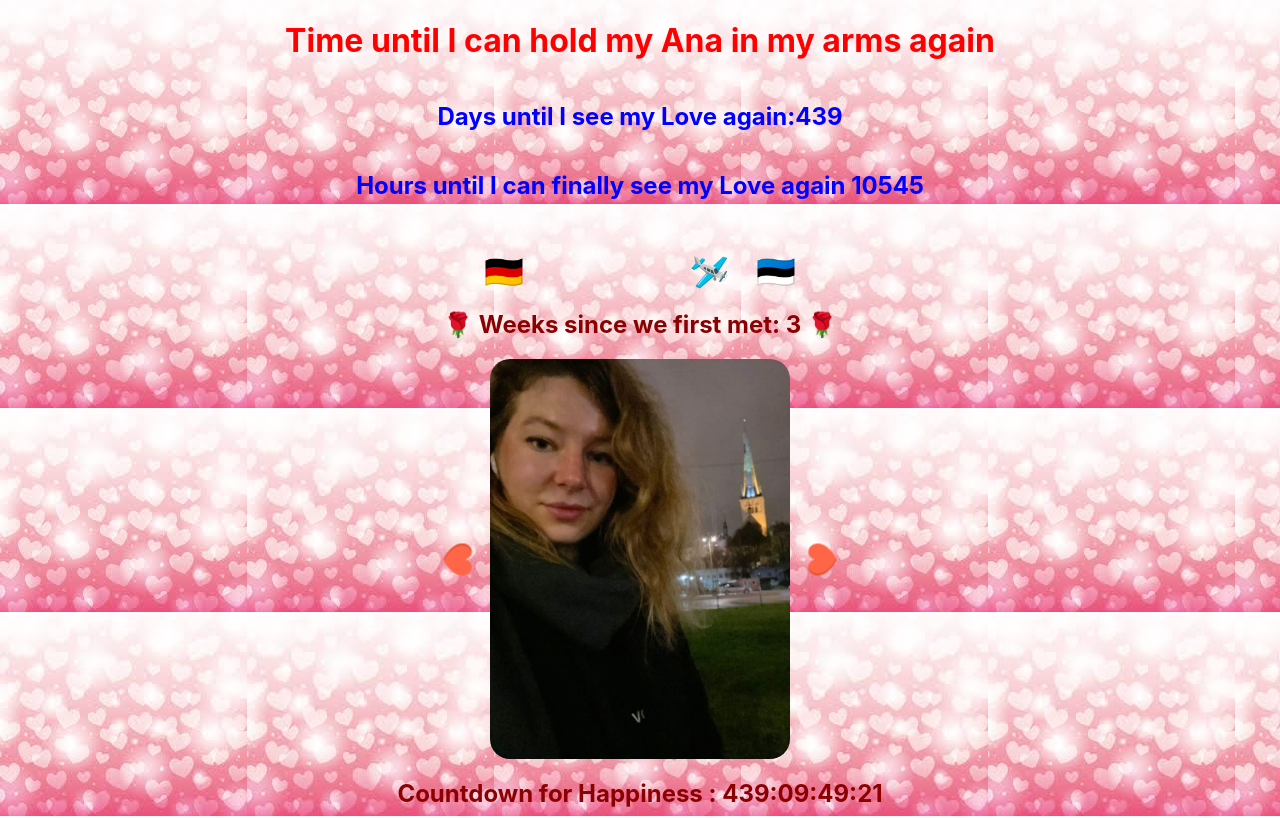
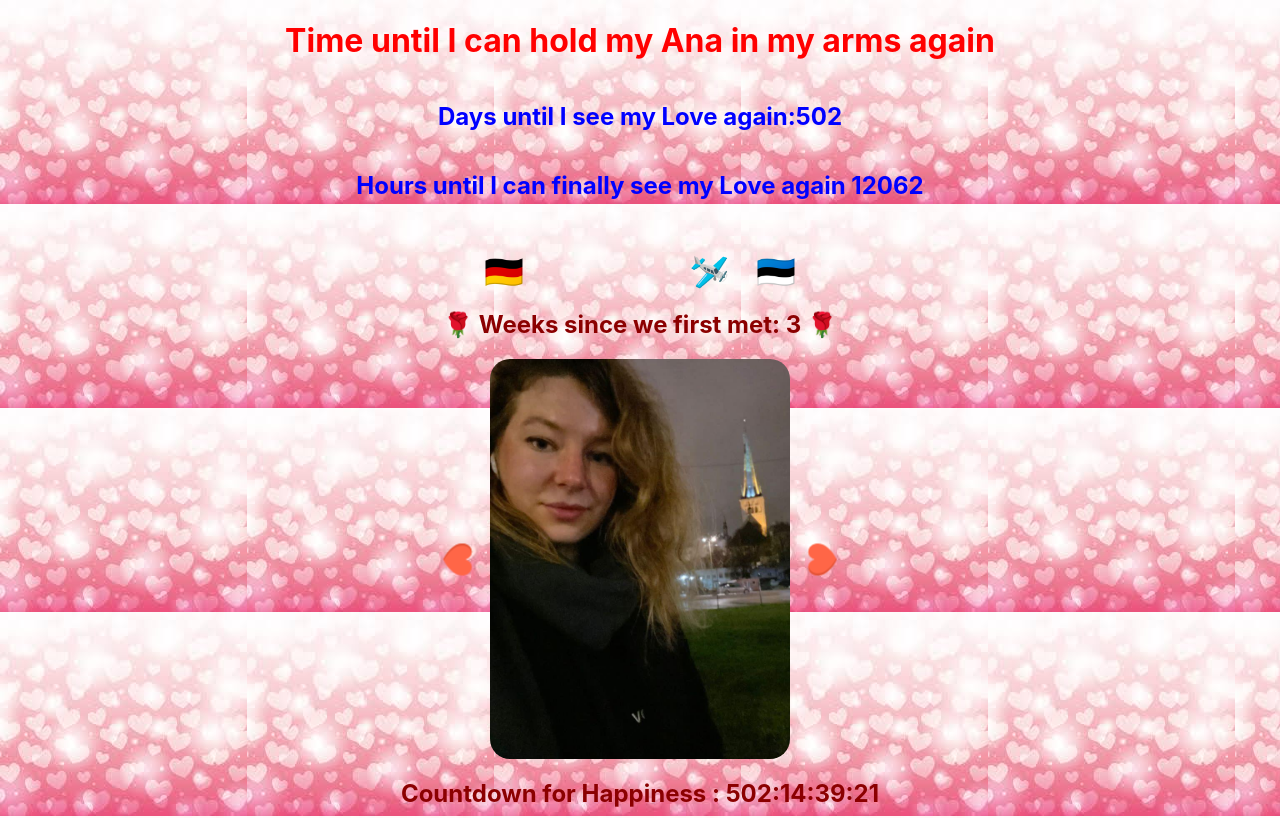
Before and after one commit to FinnyChSt/SeeMyLoveAgain, a React (Create React App) app: page / in a window 1280 px wide. Shown: the top 818 px of the page. Built offline with nearby package versions, Linux system fonts and the light colour scheme.

Commit message:
add new time

```diff
--- a/src/App.tsx
+++ b/src/App.tsx
@@ -26,8 +26,8 @@ import {
 } from "./App.styledComponents";
 
 function App() {
-  const arrival = new Date(2024, 1, 2, 20, 35).getTime();
-  const startDate = new Date(2024, 0, 12, 15, 40).getTime();
+  const arrival = new Date(2024, 3, 6, 1, 25).getTime();
+  const startDate = new Date(2024, 2, 25, 12, 55).getTime();
   const dayWeMet = new Date(2022, 9, 27).getTime();
   const currentDate = Date.now();
   const [timeLeft, setTimeLeft] = useState(arrival - currentDate);
```
Also changed, not shown: 7 other files (tests, documents, lock files or other folders).
